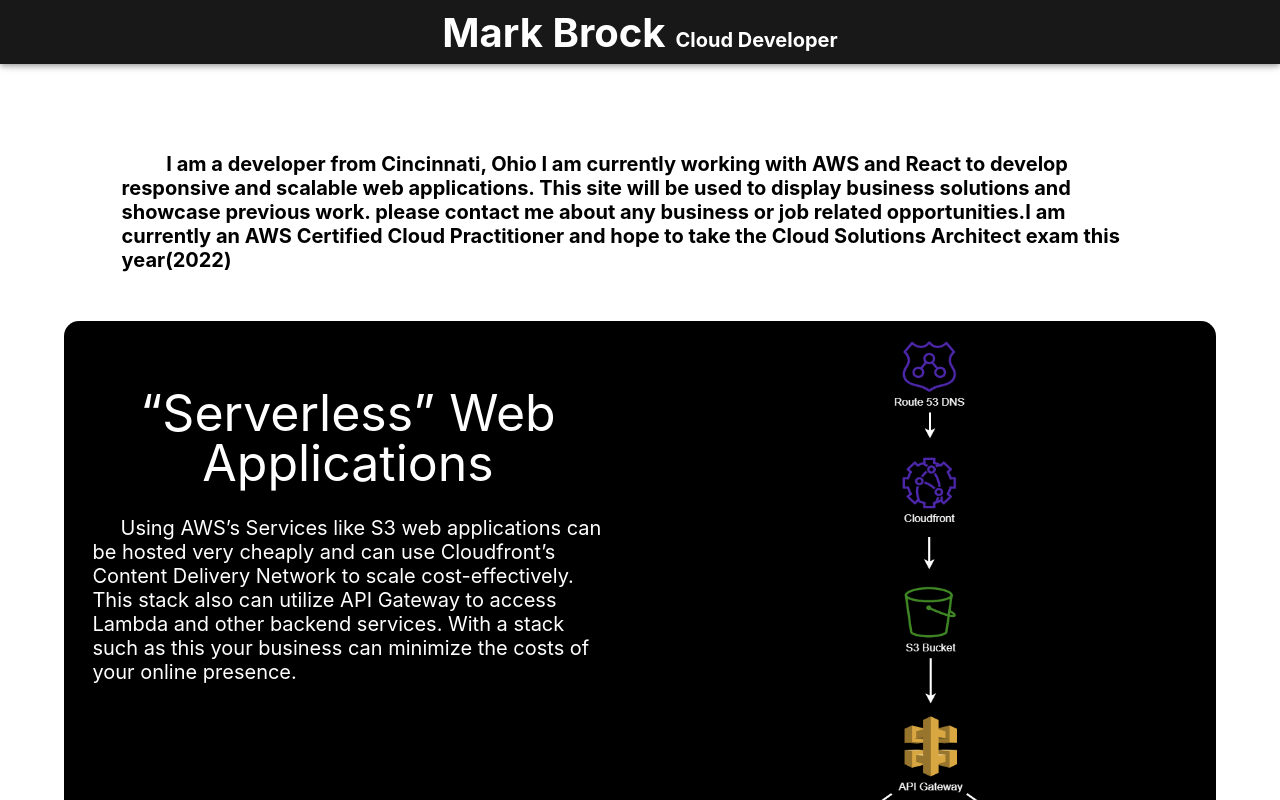
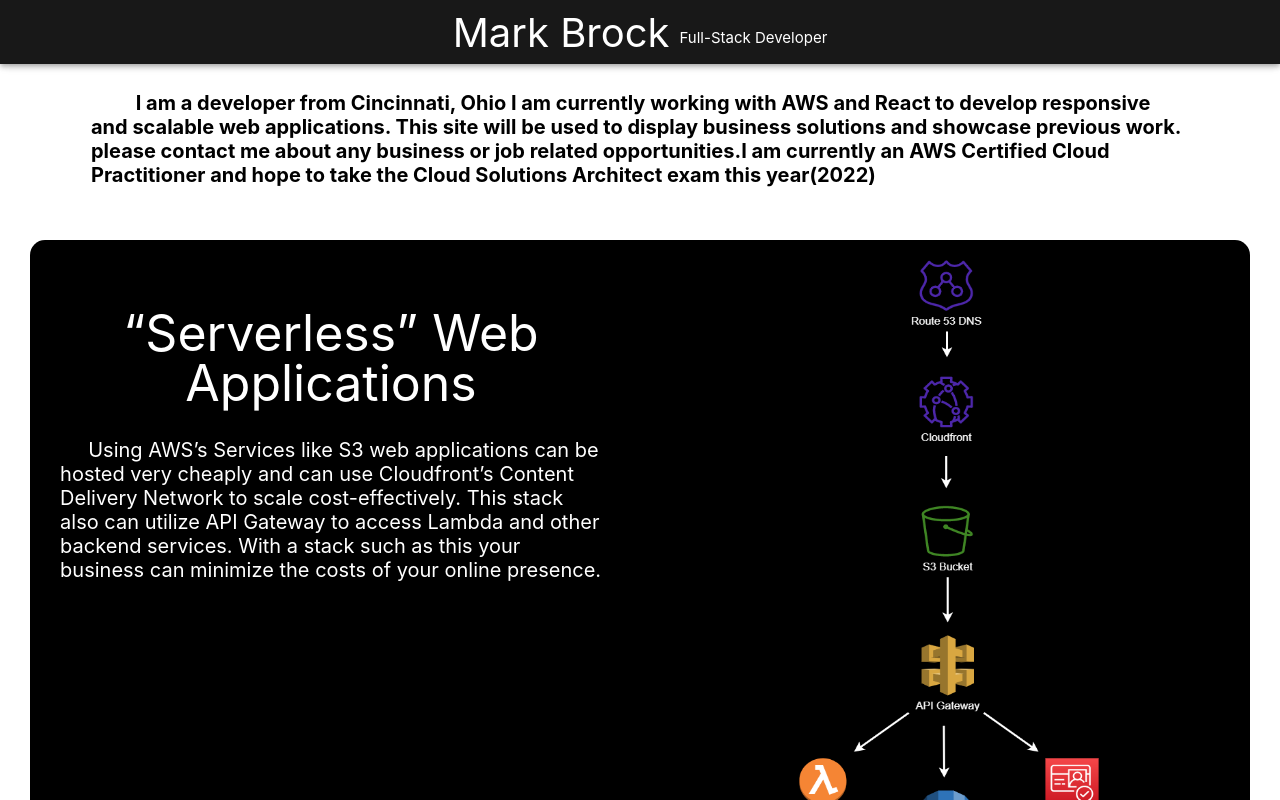
Before and after one commit to Markbrock/curly-octo-spoon, a React (Create React App) app: page / in a window 1280 px wide. Shown: the top 800 px of the page. Built offline with nearby package versions, Linux system fonts and the light colour scheme.

Commit message:
projectcard fix

```diff
--- a/src/App.css
+++ b/src/App.css
@@ -6,11 +6,12 @@
   font-size: 20px;
 }
 .headerName{
+
+  font-size: 40px;
   display: flex;
-  margin: -20px;
 }
 .occupation{
-  font-size: 20px;
+  font-size: 15px;
   padding-left: 10px;
   padding-top: 20px;
 }
@@ -33,7 +34,8 @@
   font-size: 20px;
 }
 .mainbody {
-  margin: 5%;
+  margin: 30px;
+  margin-top: 0px;
 }
 .Text {
   color: white;
@@ -56,9 +58,10 @@
 .ProjectInfo{
 }
 .SiteMap{
+
   margin: 10px;
-  width: auto;
-  height: 40vh;
+  width: 90%;
+  height: auto;
   border-radius: 10px;
 }
 .center {
--- a/src/Components/Header.js
+++ b/src/Components/Header.js
@@ -75,7 +75,7 @@
       return (
         <Toolbar className={toolbar}>
           <div>
-          <h1 className="center">{ResumeName}</h1></div>
+          {ResumeName}</div>
           {/* <div>{getMenuButtons()}</div> */}
         </Toolbar>
       );
@@ -85,8 +85,7 @@
 
 
       return (
-        <Toolbar className={toolbar}>
-            <h1 className="center">{ResumeName}</h1>
+        <Toolbar className={toolbar}>{ResumeName}
              {/* <div className={menuicon}>
          <IconButton
             {...{
@@ -119,7 +118,7 @@
 
     const ResumeName = (
       <div className="headerName">
-       Mark Brock <div className="occupation">Cloud Developer</div>
+        Mark Brock <div className="occupation">Full-Stack Developer</div>
       </div>
     );
 
```
